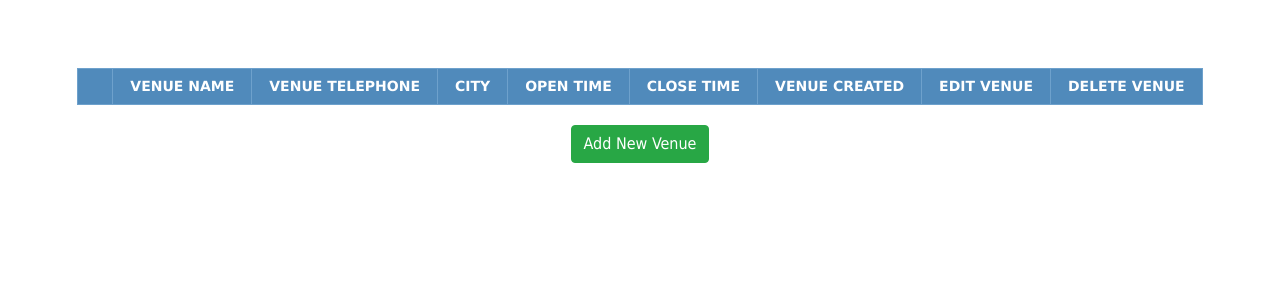
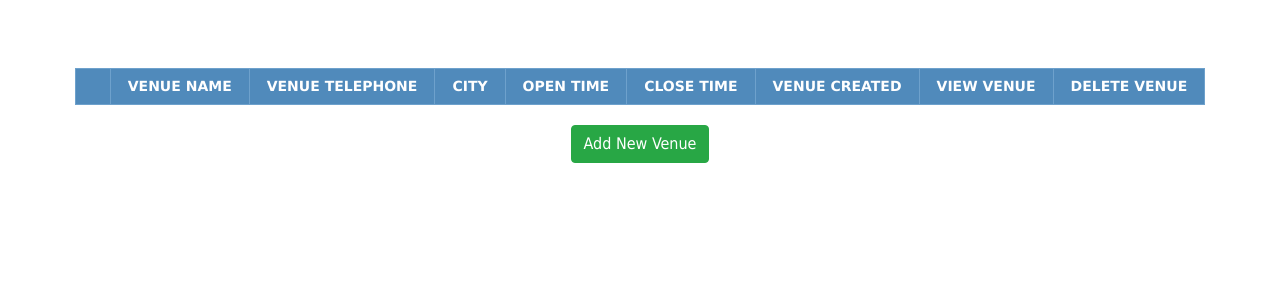
Before and after one commit to ahmetcandiroglu/CS353-database-project, a PHP site: page /my_venues.php in a window 1280 px wide. Shown: the part 82-382 px from the top of the page. Run offline with PHP 8.4, Linux system fonts and the light colour scheme; a user stored in the database is signed in; data comes from the database, SQL or seed files in the repository; lists and menus that the app fills with data are empty.

Commit message:
View Venue Profile
f

```diff
--- a/src/my_venues.php
+++ b/src/my_venues.php
@@ -39,7 +39,7 @@
 				<th>Open Time</th>
         <th>Close Time </th>
         <th>Venue Created </th>
-        <th>Edit Venue </th>
+        <th>View Venue </th>
         <th>Delete Venue </th>
 			</tr>
 		</thead>
@@ -61,8 +61,8 @@
       echo "<td>".$row['venueOpenTime']."</td>";
       echo "<td>".$row['venueCloseTime']."</td>";
       echo "<td>".date('F d, Y', strtotime($row['venueCreated']))."</td>";
-      //echo "<td><a href=close.php?aid=".$row['venueID'].">Edit</a></td>";
-      //echo "<td><a href=close.php?aid=".$row['venueID'].">Close</a></td>";
+      echo "<td><a href=venue.php?venueID=".$row['venueID'].">View Venue</a></td>";
+      echo "<td><a href=close_venue.php?venueID=".$row['venueID'].">Close</a></td>";
       echo "<tr>";
       $no++;
 		}
```
